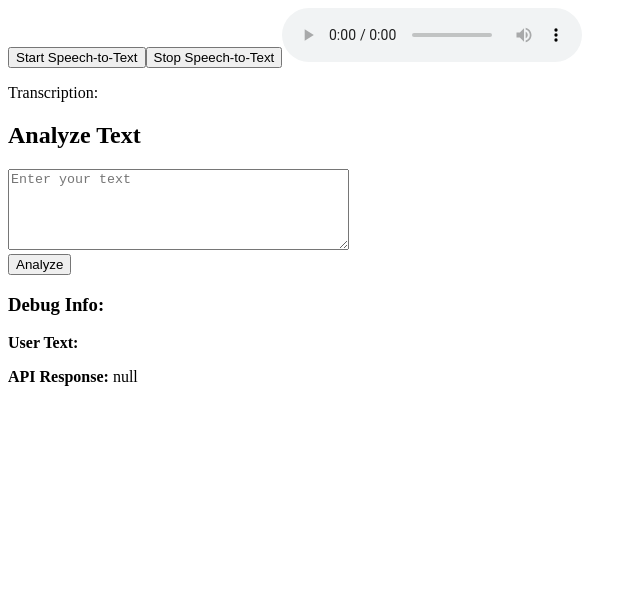
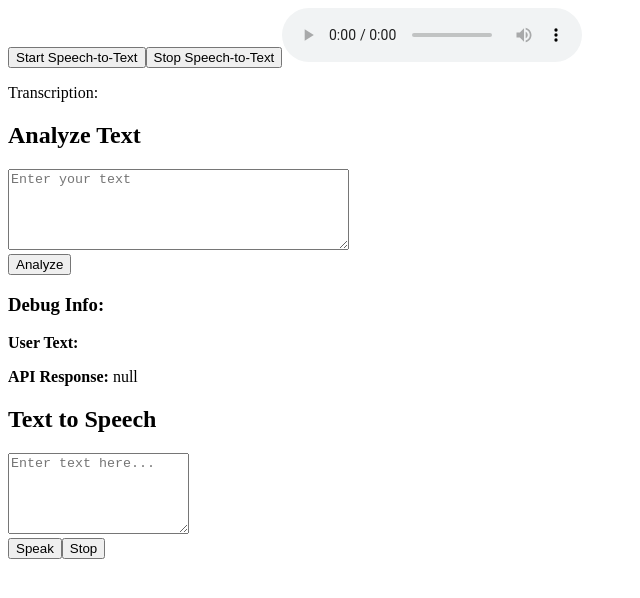
Before and after one commit to swayamshrestha05/hackathon25, an Angular app: page / in a window 1280 px wide. Shown: the top 598 px of the page, without its empty margins (0-640 px from the left). Built offline with nearby package versions, Linux system fonts and the light colour scheme.

Commit message:
text-to-speech done

```diff
--- a/src/app/app.component.html
+++ b/src/app/app.component.html
@@ -29,5 +29,10 @@
     <p><strong>User Text:</strong> {{ userText }}</p>
     <p><strong>API Response:</strong> {{ result | json }}</p>
   </div>
+
+  <app-text-to-speech></app-text-to-speech>
 <!-- Router Outlet -->
+
+
+
 <router-outlet></router-outlet>
--- a/src/app/app.component.ts
+++ b/src/app/app.component.ts
@@ -3,12 +3,13 @@ import { RouterOutlet } from '@angular/router';
 import { RecordComponent } from './components/record/record.component';
 import { FormsModule } from '@angular/forms'; // For ngModel
 import { CommonModule } from '@angular/common'; // For *ngIf
-import { ApiService } from './services/api.service'; // Your API service
+import { ApiService } from './services/api.service';
+import { TextToSpeechComponent } from "./components/text-to-speech/text-to-speech.component"; // Your API service
 
 @Component({
   selector: 'app-root',
   templateUrl: './app.component.html',
-  imports: [RouterOutlet, RecordComponent, FormsModule, CommonModule], // Add FormsModule and CommonModule
+  imports: [RouterOutlet, RecordComponent, FormsModule, CommonModule, TextToSpeechComponent], // Add FormsModule and CommonModule
 
   styleUrls: ['./app.component.css'],
 })
--- /dev/null
+++ b/src/app/components/text-to-speech/text-to-speech.component.html
@@ -0,0 +1,9 @@
+
+<div class="text-to-speech">
+  <h2>Text to Speech</h2>
+  <textarea [(ngModel)]="textToSpeak" placeholder="Enter text here..." rows="5"></textarea>
+  <div>
+    <button (click)="speak()">Speak</button>
+    <button (click)="onStop()">Stop</button>
+  </div>
+</div>
--- /dev/null
+++ b/src/app/components/text-to-speech/text-to-speech.component.ts
@@ -0,0 +1,25 @@
+import { Component } from '@angular/core';
+import { TextToSpeechService } from '../../services/text-to-speech.service';
+import { FormsModule } from '@angular/forms';
+
+@Component({
+  selector: 'app-text-to-speech',
+  templateUrl: './text-to-speech.component.html',
+  imports: [FormsModule],
+  styleUrls: ['./text-to-speech.component.css']
+})
+export class TextToSpeechComponent {
+  textToSpeak: string = '';
+
+  constructor(private textToSpeechService: TextToSpeechService) {}
+
+  speak(): void {
+    if (this.textToSpeak.trim()) {
+      this.textToSpeechService.speak(this.textToSpeak);
+    }
+  }
+
+  onStop(): void {
+    this.textToSpeechService.stop();
+  }
+}
--- /dev/null
+++ b/src/app/services/text-to-speech.service.ts
@@ -0,0 +1,63 @@
+import { Injectable } from '@angular/core';
+
+@Injectable({
+  providedIn: 'root'
+})
+export class TextToSpeechService {
+
+  private voices: SpeechSynthesisVoice[] = [];
+
+  constructor() {
+    this.loadVoices();
+  }
+
+  private loadVoices(): void {
+    // When voices are loaded, store them in the voices array
+    if ('speechSynthesis' in window) {
+      const synth = window.speechSynthesis;
+
+      // Event listener to handle when voices are loaded
+      synth.onvoiceschanged = () => {
+        this.voices = synth.getVoices();
+      };
+
+      // Load voices initially if they're already available
+      this.voices = synth.getVoices();
+    } else {
+      console.error('Speech synthesis not supported in this browser.');
+    }
+  }
+
+  public speak(text: string): void {
+    if ('speechSynthesis' in window) {
+      const synth = window.speechSynthesis;
+
+      // Create a new SpeechSynthesisUtterance object
+      const utterance = new SpeechSynthesisUtterance(text);
+
+      // Find a female voice with a gentle tone (you can modify the voice name here)
+      const selectedVoice = this.voices.find(voice => voice.name.toLowerCase().includes('female') || voice.name.toLowerCase().includes('woman'));
+
+      if (selectedVoice) {
+        utterance.voice = selectedVoice;  // Set the selected voice
+      } else {
+        console.warn('No suitable voice found. Using default voice.');
+      }
+
+      // Adjust rate and pitch to make the voice sound gentler
+      utterance.rate = 0.9;  // Lower rate for gentler tone
+      utterance.pitch = 1.3; // Higher pitch for a softer tone
+
+      // Speak the text
+      synth.speak(utterance);
+    } else {
+      console.error("Text-to-speech not supported in this browser.");
+    }
+  }
+
+  public stop(): void {
+    if ('speechSynthesis' in window) {
+      window.speechSynthesis.cancel();
+    }
+  }
+}
```
Also changed, not shown: src/app/components/text-to-speech/text-to-speech.component.css (added), 2 other files (tests, documents, lock files or other folders).
